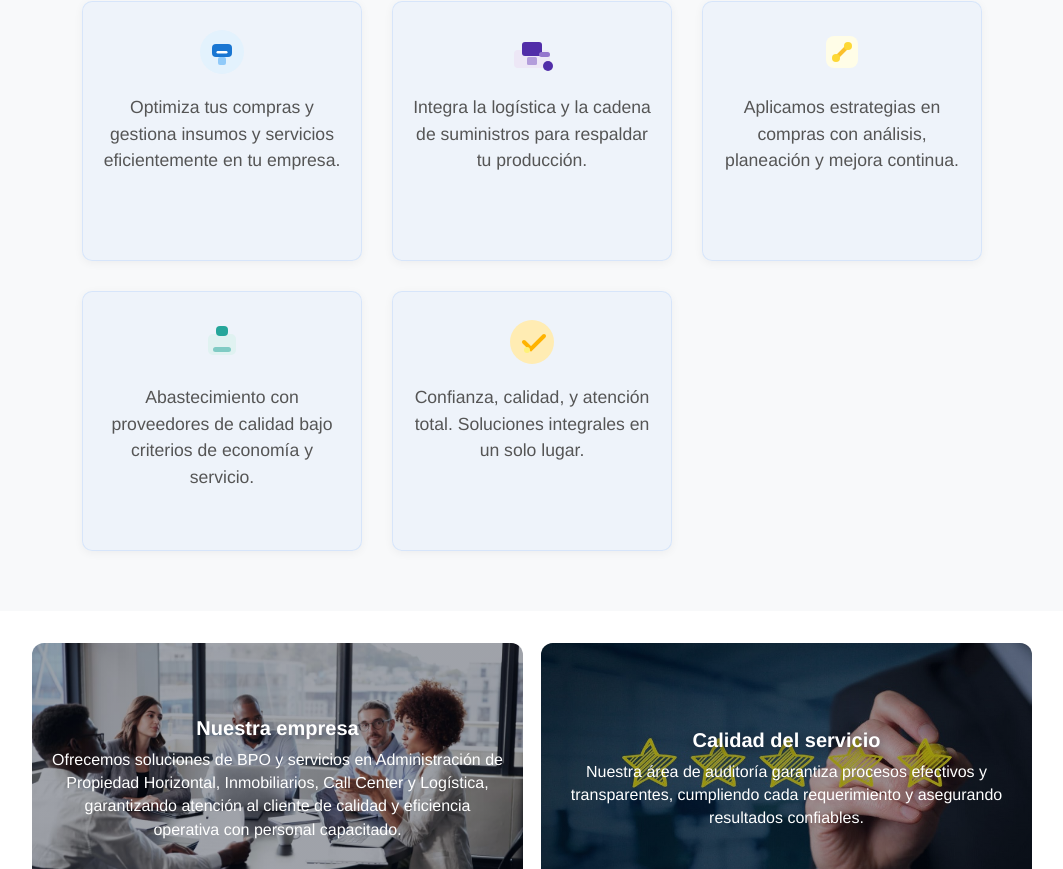
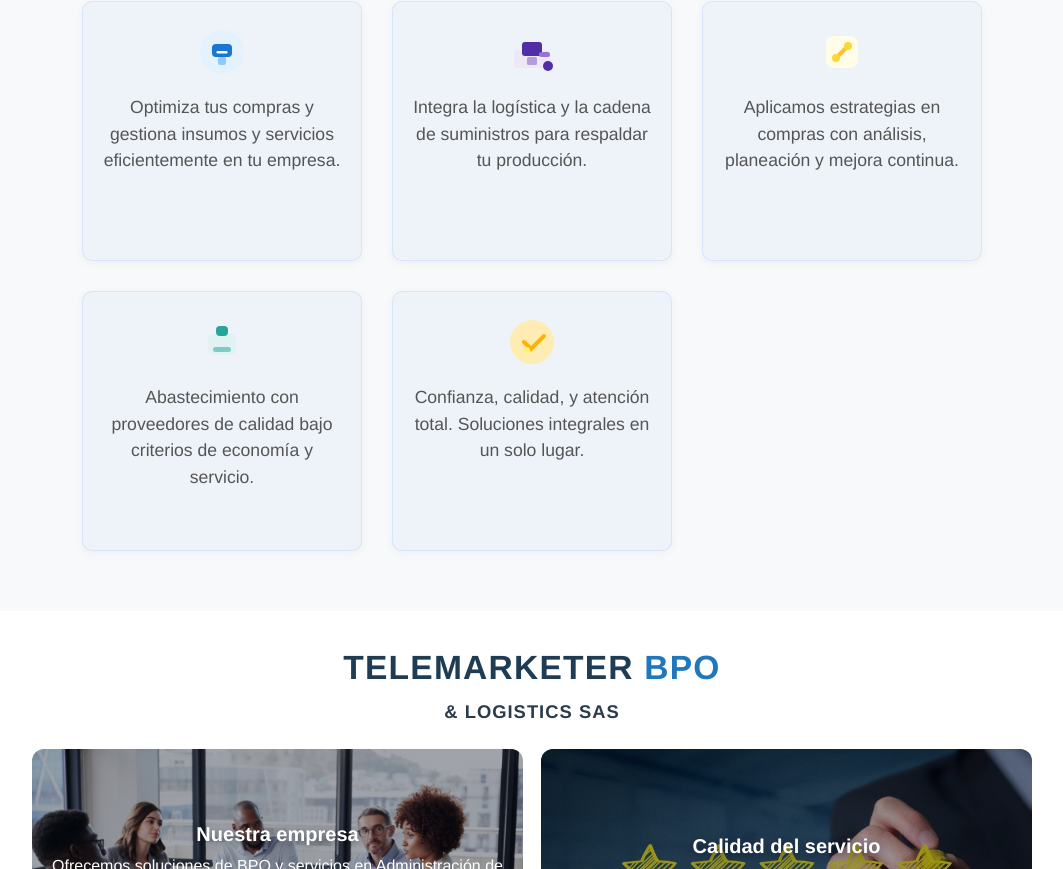
Before and after one commit to Albeiro2/ocacionales, a React (Vite) app: page /#/ in a window 1280 px wide. Shown: the part 2581-3450 px from the top of the page, without its empty margins (108-1171 px from the left). Built offline with nearby package versions, Linux system fonts and the light colour scheme.

Commit message:
Version terminada 3.0

```diff
--- a/src/page/About/About.css
+++ b/src/page/About/About.css
@@ -260,3 +260,43 @@
   text-align: center;
   width: 100%;
 }
+
+/* Logo textual centrado sobre las tarjetas */
+.about-logo-center {
+  max-width: 1000px;
+  margin: 0 auto 24px auto;
+  text-align: center;
+  font-family: 'Helvetica Neue', Arial, sans-serif;
+}
+
+.about-logo-line1 {
+  color: #1e3d55;            /* azul principal */
+  font-weight: 800;
+  letter-spacing: 1.2px;
+  font-size: 2.1rem;
+}
+
+.about-logo-line1 span {
+  color: #2077bb;            /* BPO resaltado */
+  font-weight: 900;
+}
+
+.about-logo-line2 {
+  margin-top: 4px;
+  color: #2b3b4a;
+  font-weight: 700;
+  letter-spacing: 1px;
+  font-size: 1.15rem;
+}
+
+/* Responsive */
+@media (max-width: 700px) {
+  .about-logo-line1 {
+    font-size: 1.5rem;
+    letter-spacing: 0.8px;
+  }
+  .about-logo-line2 {
+    font-size: 0.98rem;
+    letter-spacing: 0.7px;
+  }
+}
--- a/src/page/About/About.jsx
+++ b/src/page/About/About.jsx
@@ -92,6 +92,17 @@ const ConfianzaIcon = () => (
 const About = () => (
   <div className="about-page-container">
     <section className="about-tarjetas-section">
+      {/* Marca corporativa (logo CSS + texto) */}
+      <div className="about-logo-center">
+  <div className="about-logo-line1">
+    TELEMARKETER <span>BPO</span>
+  </div>
+  <div className="about-logo-line2">
+    & LOGISTICS SAS
+  </div>
+</div>
+
+<div className="about-tarjetas-grid"></div>
       <div className="about-tarjetas-grid">
 
         {/* Empresa: sin icono */}
--- a/src/page/AboutV/AboutV.jsx
+++ b/src/page/AboutV/AboutV.jsx
@@ -181,7 +181,7 @@ const About = () => (
 
     {/* Valores corporativos (distinciones) */}
     <section className="distinciones-section">
-      <h2>¿PORQUÉ SOMOS LA MEJOR OPCIÓN?</h2>
+      <h2>¿Por qué somos la mejor opción?</h2>
       <div className="distinciones-grid">
         <div className="distincion-card">
           <div className="distincion-icon"><LogisticaIcon /></div>
--- a/src/page/Contact/Contact.css
+++ b/src/page/Contact/Contact.css
@@ -3,7 +3,7 @@
   background-color: #f8f9fa;
   padding: 60px 20px;
   font-family: 'Helvetica Neue', Arial, sans-serif;
-  min-height: 100vh;
+  min-height: 80vh;
   display: flex;
   align-items: center;
   justify-content: center;
--- a/src/page/Service/Service.jsx
+++ b/src/page/Service/Service.jsx
@@ -178,7 +178,7 @@ const Service = () => {
 
       {/* --- Sección servicios personalizados BPO --- */}
       <section className="bpo-section">
-  <h2>SERVICIOS PERSONALIZADOS BPO</h2>
+  <h2>Servicios personalizados</h2>
   <div className="bpo-grid">
     <div
       className="bpo-card bpo-televentas"
```
